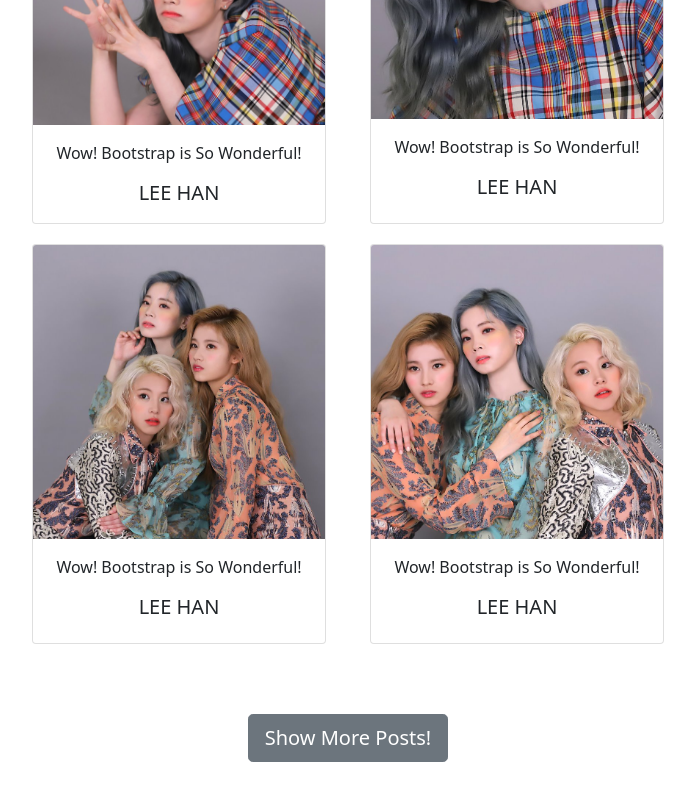
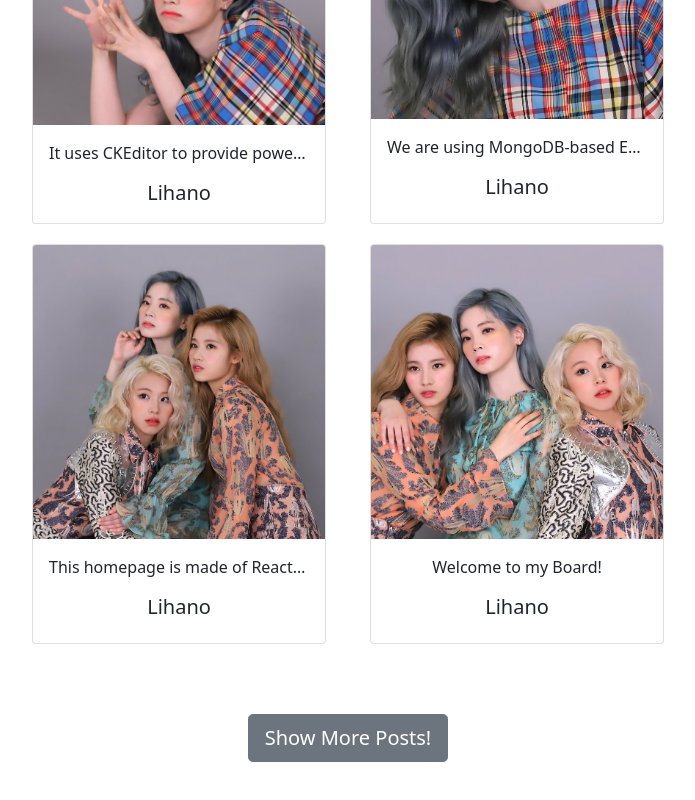
Before and after one commit to ihan12389/blog-react, a React (Create React App) app: page /#/ in a window 1280 px wide. Shown: the part 1085-1885 px from the top of the page, without its empty margins (292-987 px from the left). Built offline with nearby package versions, Linux system fonts and the light colour scheme.

Commit message:
Main Posting Setting

```diff
--- a/src/components/main/Main.tsx
+++ b/src/components/main/Main.tsx
@@ -2,7 +2,7 @@ import React, { useEffect, useState } from "react";
 import styled from "styled-components";
 import { Container, Row, Card, Button, Spinner } from "react-bootstrap";
 import "../../style/fonts.css";
-import { Link } from "react-router-dom";
+import { Link, useHistory } from "react-router-dom";
 
 /* STYLE */
 const MainContainer = styled(Container)`
@@ -54,6 +54,7 @@ const GridContainer = styled(Container)`
 
 const MainCard = styled(Card)`
   margin: 10px;
+  cursor: pointer;
   .card-text {
     white-space: nowrap;
     overflow: hidden;
@@ -105,6 +106,8 @@ const MainSpinner = styled(Spinner)`
 `;
 
 const Main = () => {
+  /* MAKE HISTORY */
+  const history = useHistory();
   /* USE STATE */
   const [init, setInit] = useState(false);
   /* INIT SETTING */
@@ -128,38 +131,61 @@ const Main = () => {
             <GridContainer>
               <Row xs={1} sm={2}>
                 <div>
-                  <MainCard aria-hidden="true">
+                  <MainCard
+                    aria-hidden="true"
+                    onClick={() =>
+                      history.push("/show/6163a1fb9cae186f093f522f")
+                    }
+                  >
                     <Card.Img variant="top" src="./images/12.jpg" />
                     <Card.Body>
-                      <Card.Text>Wow! Bootstrap is So Wonderful!</Card.Text>
-                      <Card.Title>LEE HAN</Card.Title>
+                      <Card.Text>
+                        It uses CKEditor to provide powerful Writing Functions.
+                      </Card.Text>
+                      <Card.Title>Lihano</Card.Title>
                     </Card.Body>
                   </MainCard>
                 </div>
                 <div>
-                  <MainCard>
+                  <MainCard
+                    onClick={() =>
+                      history.push("/show/6163a19b9cae186f093f5223")
+                    }
+                  >
                     <Card.Img variant="top" src="./images/13.jpg" />
                     <Card.Body>
-                      <Card.Text>Wow! Bootstrap is So Wonderful!</Card.Text>
-                      <Card.Title>LEE HAN</Card.Title>
+                      <Card.Text>
+                        We are using MongoDB-based Express Server.
+                      </Card.Text>
+                      <Card.Title>Lihano</Card.Title>
                     </Card.Body>
                   </MainCard>
                 </div>
                 <div>
-                  <MainCard>
+                  <MainCard
+                    onClick={() =>
+                      history.push("/show/6163a13c9cae186f093f5215")
+                    }
+                  >
                     <Card.Img variant="top" src="./images/14.jpg" />
                     <Card.Body>
-                      <Card.Text>Wow! Bootstrap is So Wonderful!</Card.Text>
-                      <Card.Title>LEE HAN</Card.Title>
+                      <Card.Text>
+                        This homepage is made of React & Bootstrap.
+                      </Card.Text>
+                      <Card.Title>Lihano</Card.Title>
                     </Card.Body>
                   </MainCard>
                 </div>
                 <div>
-                  <MainCard>
+                  <MainCard
+                    onClick={() =>
+                      history.push("/show/6163a0c29cae186f093f5209")
+                    }
+                  >
                     <Card.Img variant="top" src="./images/15.jpg" />
                     <Card.Body>
-                      <Card.Text>Wow! Bootstrap is So Wonderful!</Card.Text>
-                      <Card.Title>LEE HAN</Card.Title>
+                      <Card.Text>Welcome to my Board!</Card.Text>
+                      <Card.Title>Lihano</Card.Title>
                     </Card.Body>
                   </MainCard>
                 </div>
```
